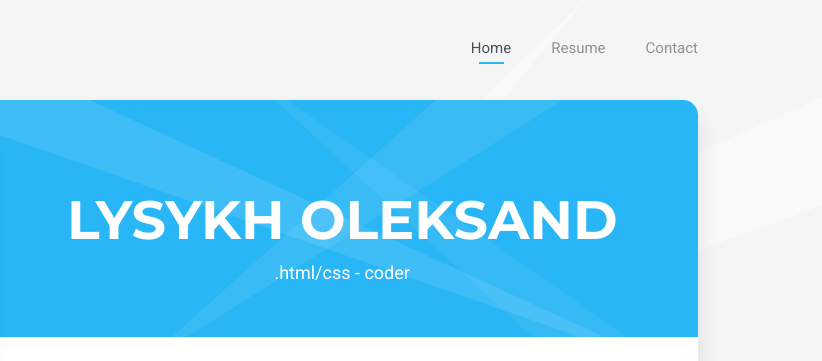
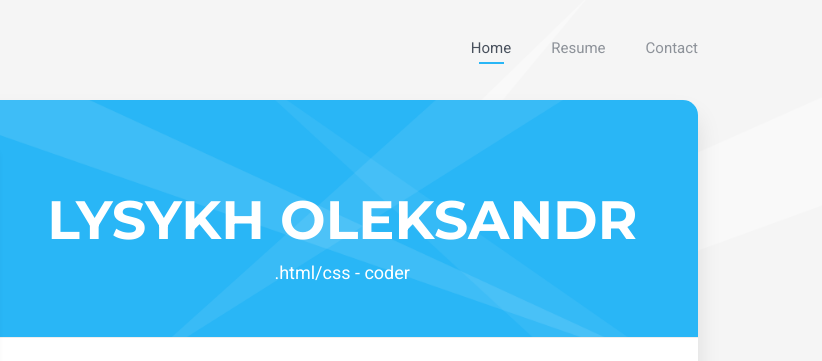
Before and after one commit to SashaLOne/myCV, a plain HTML site: page index.html in a window 1280 px wide. Shown: the top 361 px of the page, 458-1280 px from the left. Drawn offline with Linux system fonts and the light colour scheme; some packages are replaced by stand-ins of ours.

Commit message:
Update index.html

```diff
--- a/index.html
+++ b/index.html
@@ -104,7 +104,7 @@
 
                   <div class="col-sm-8 col-md-8 col-lg-8">
                     <div class="title-block">
-                      <h1>LYSYKH OLEKSAND</h1>
+                      <h1>LYSYKH OLEKSANDR</h1>
                       <div class="owl-carousel text-rotation">
                         <div class="item">
                           <div class="sp-subtitle">QA engineer</div>
```
